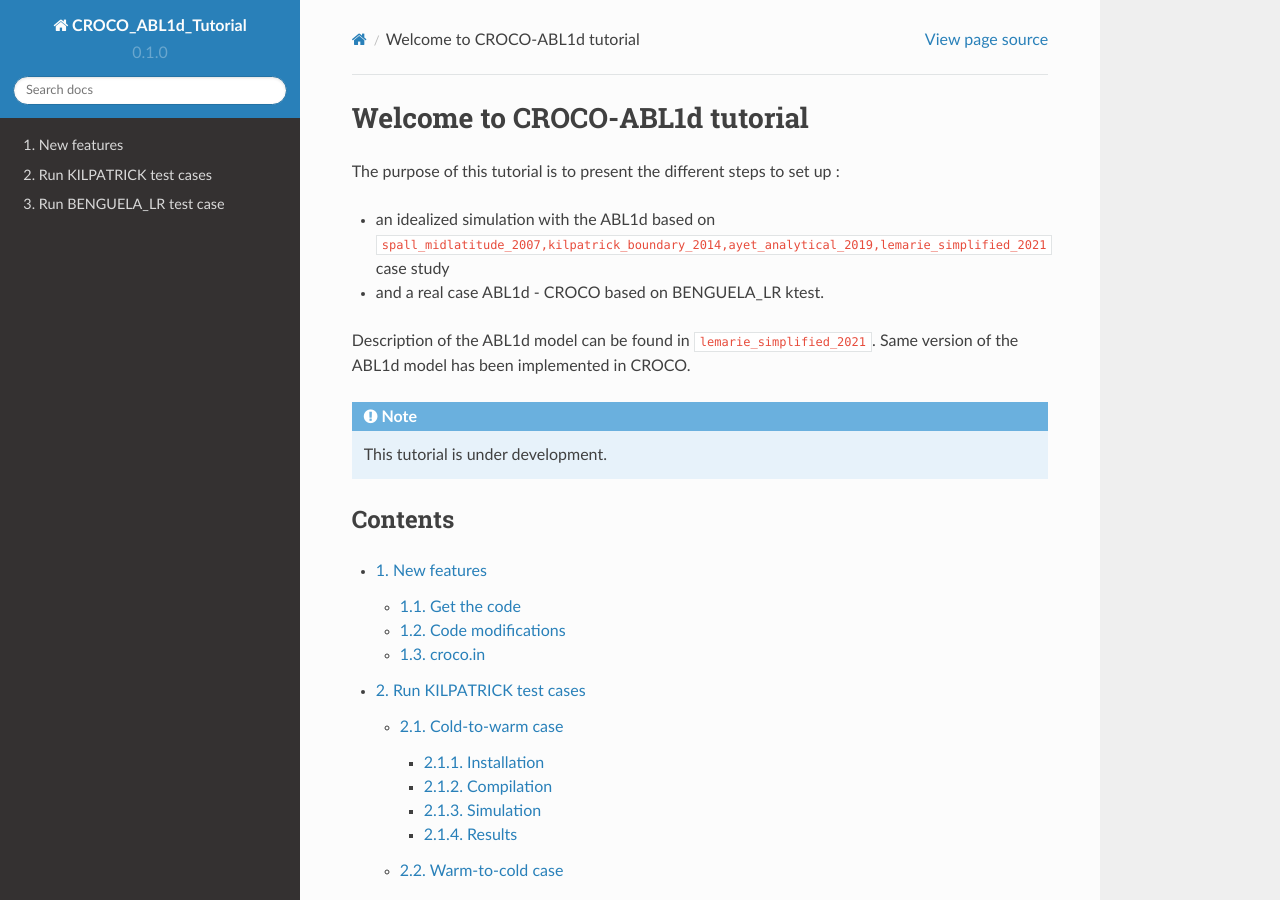
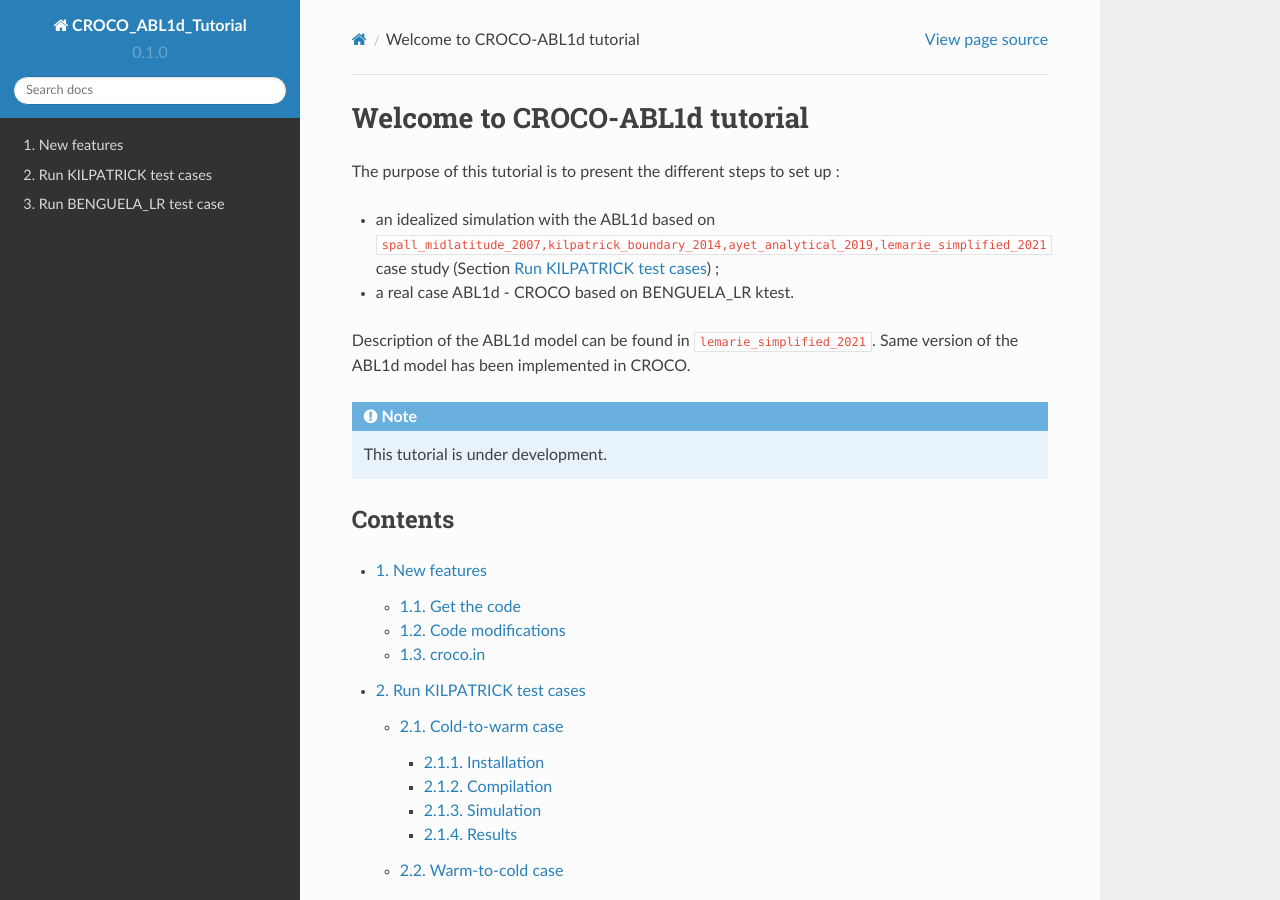
Before and after one commit to JorisPianezze/croco_abl1d_tutorial, a Sphinx documentation site: the page built from docs/source/index.rst, in a window 1280 px wide and 900 px high. Built offline with Sphinx 7.4.7 and the Read the Docs theme 2.0.0, drawn with Linux system fonts in a browser that asks for light colours; cross-references to code outside the pages are shown as plain code.

Commit message:
Add label

```diff
--- a/docs/source/cases_kilpatrick.rst
+++ b/docs/source/cases_kilpatrick.rst
@@ -1,3 +1,5 @@
+.. _section_kilpatrick:
+
 Run KILPATRICK test cases
 =====================================
 
--- a/docs/source/index.rst
+++ b/docs/source/index.rst
@@ -3,9 +3,9 @@ Welcome to CROCO-ABL1d tutorial
 
 The purpose of this tutorial is to present the different steps to set up :
 
-* an idealized simulation with the ABL1d based on :cite:p:`spall_midlatitude_2007,kilpatrick_boundary_2014,ayet_analytical_2019,lemarie_simplified_2021` case study
+* an idealized simulation with the ABL1d based on :cite:p:`spall_midlatitude_2007,kilpatrick_boundary_2014,ayet_analytical_2019,lemarie_simplified_2021` case study (Section :ref:`section_kilpatrick`) ;
 
-* and a real case ABL1d - CROCO based on BENGUELA_LR ktest.
+* a real case ABL1d - CROCO based on BENGUELA_LR ktest.
 
 Description of the ABL1d model can be found in :cite:p:`lemarie_simplified_2021`. Same version of the ABL1d model has been implemented in CROCO.
 
```
